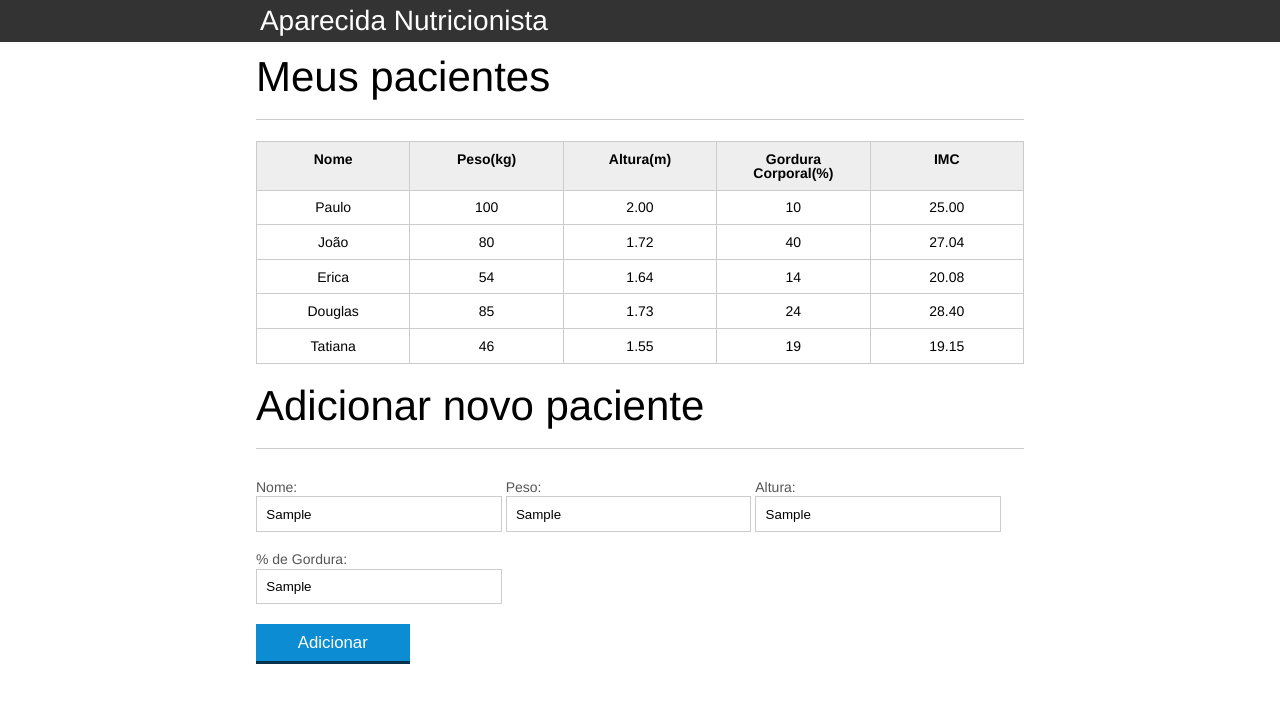
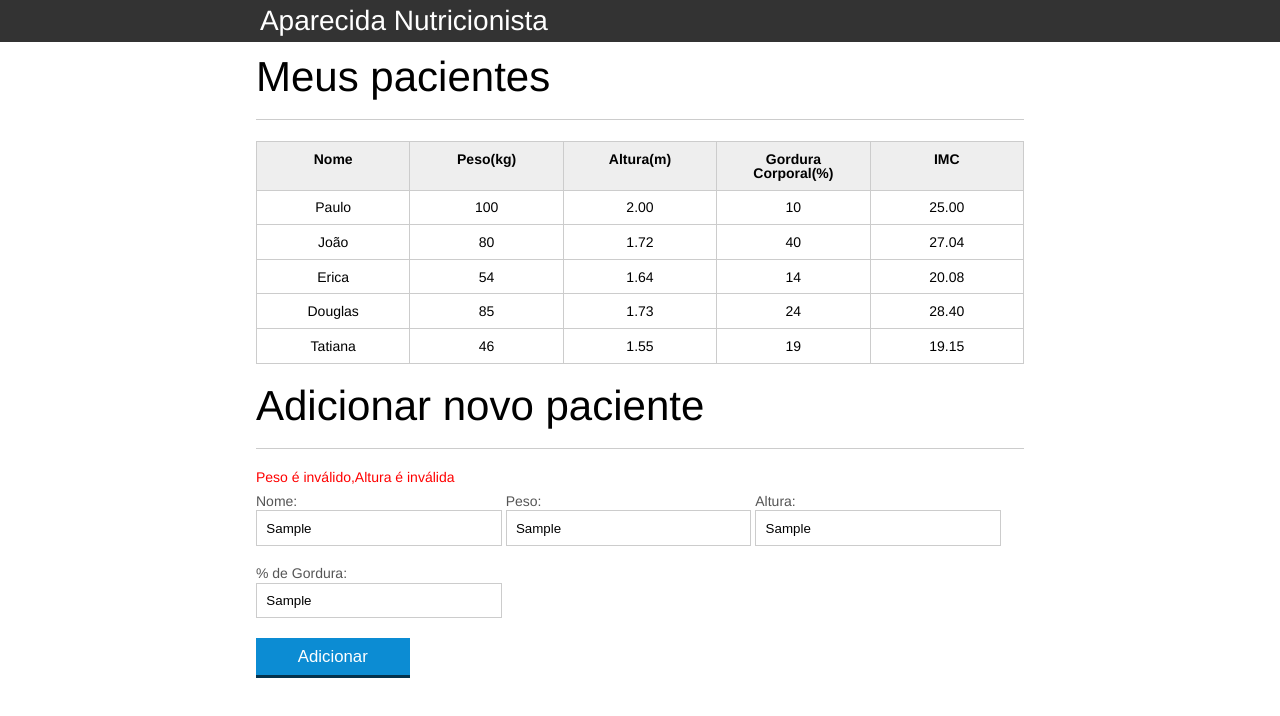
Before and after one commit to DouglasOkami/javaAlura, a plain HTML site: page introducao-javascript/index.html in a window 1280 px wide. Both pictures are taken after typing "Sample", "Sample", "Sample", "Sample" into the empty fields and a click on the button "Adicionar". Drawn offline with Linux system fonts and the light colour scheme.

Commit message:
exibindo mensagens de erros

```diff
--- a/introducao-javascript/css/index.css
+++ b/introducao-javascript/css/index.css
@@ -138,3 +138,6 @@ button[disabled=disabled], button:disabled {
 .paciente-invalido{
 	background-color: lightcoral;
 }
+#mensagem-erro{
+	color: red;
+}
--- a/introducao-javascript/index.html
+++ b/introducao-javascript/index.html
@@ -77,6 +77,12 @@
 	<!-- ... -->
 	<section class="container">
 		<h2 id="titulo-form">Adicionar novo paciente</h2>
+		<ul id="mensagem-erro">
+			<li></li>
+			<li></li>
+			<li></li>
+			<li></li>
+		</ul>
 		<form id="form-adiciona">
 			<div class="grupo">
 				<label for="nome">Nome:</label>
--- a/introducao-javascript/js/form.js
+++ b/introducao-javascript/js/form.js
@@ -1,5 +1,5 @@
 var botaoAdd = document.querySelector("#adicionar-paciente");
-botaoAdd.addEventListener("click",function(event){
+botaoAdd.addEventListener("click", function (event) {
     event.preventDefault();
     var form = document.querySelector("#form-adiciona");
 
@@ -7,8 +7,11 @@ botaoAdd.addEventListener("click",function(event){
 
     var pacienteTR = montaTr(paciente);
 
-    if(!validaPaciente(paciente)){
-        console.log("Paciente inválido")
+    var erros = validaPaciente(paciente);
+
+    if (erros.length > 0) {
+        var mensagemErro = document.querySelector("#mensagem-erro");
+        mensagemErro.textContent = erros;
         return;
     }
 
@@ -17,7 +20,7 @@ botaoAdd.addEventListener("click",function(event){
     form.reset();
 });
 
-function obtemPctDoFormulario(form){
+function obtemPctDoFormulario(form) {
     var paciente = {
         nome: form.nome.value,
         peso: form.peso.value,
@@ -28,7 +31,7 @@ function obtemPctDoFormulario(form){
     return paciente;
 }
 
-function montaTr(paciente){
+function montaTr(paciente) {
     var pacienteTR = document.createElement("tr");
     pacienteTR.classList.add("paciente");
 
@@ -41,7 +44,7 @@ function montaTr(paciente){
     return pacienteTR;
 }
 
-function montaTd(dado, classe){
+function montaTd(dado, classe) {
     var td = document.createElement("td");
     td.textContent = dado;
     td.classList.add(classe);
@@ -49,10 +52,15 @@ function montaTd(dado, classe){
     return td;
 }
 
-function validaPaciente(paciente){
-    if(valisaPeso(paciente.peso) && valisaAltura(paciente.altura)){
-        return true;
-    }else{
-        return false;
+function validaPaciente(paciente) {
+    var erros = [];
+
+    if (!valisaPeso(paciente.peso)) {
+        erros.push("Peso é inválido");
     }
+    if (!valisaAltura(paciente.altura)) {
+        erros.push("Altura é inválida");
+    }
+
+    return erros;
 }
```
